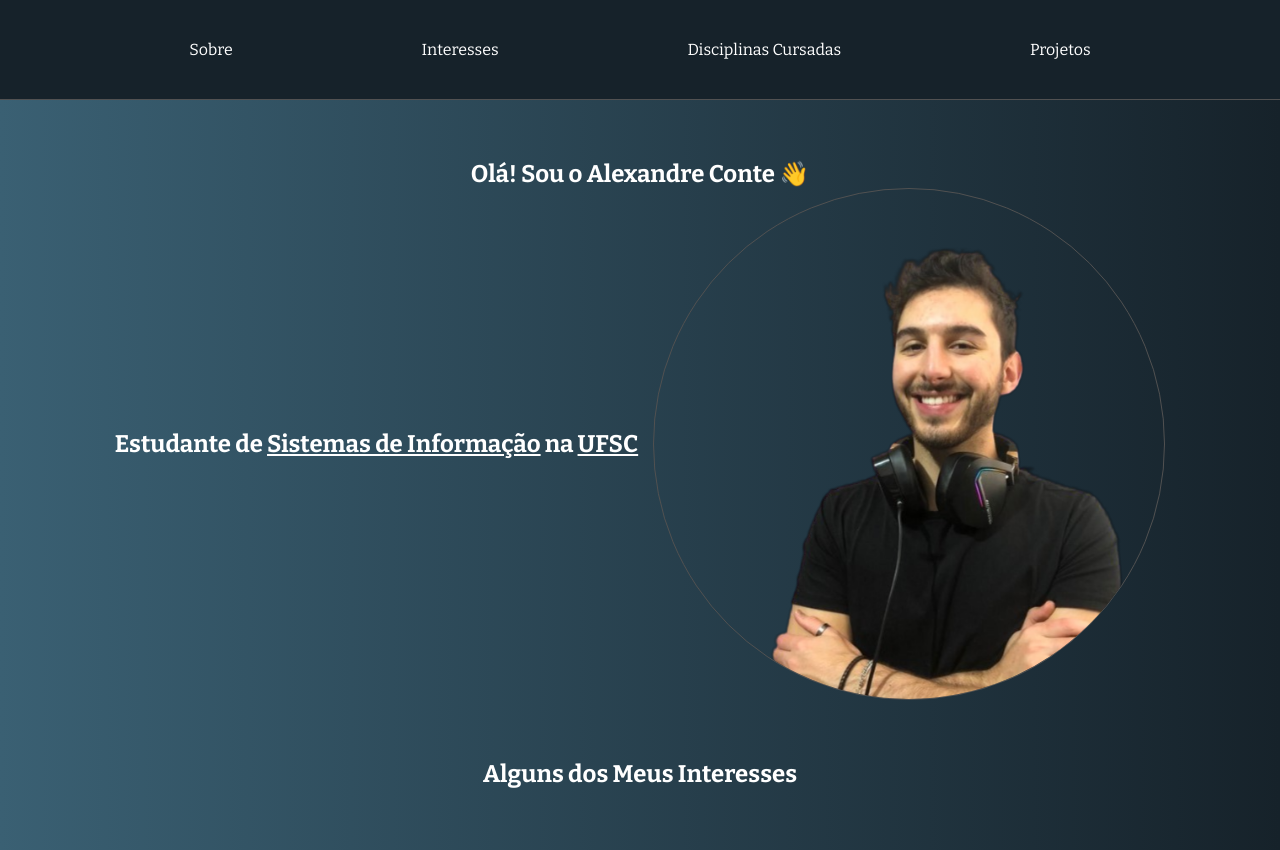
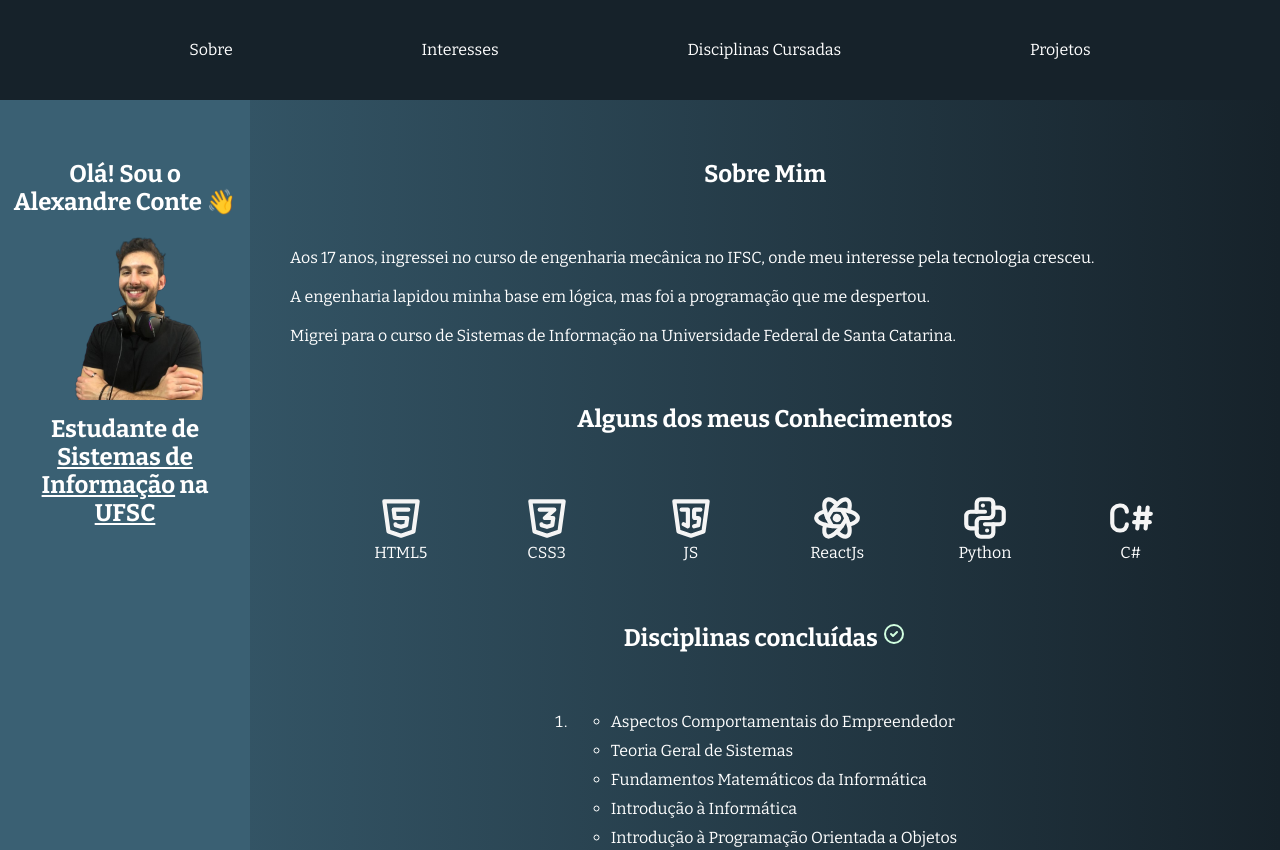
Before and after one commit to AlexandreConte/Pessoal, a plain HTML site: page index.html in a window 1280 px wide. Shown: the top 850 px of the page. Drawn offline with nearby package versions, Linux system fonts and the light colour scheme.

Commit message:
adicionada secao

```diff
--- a/index.html
+++ b/index.html
@@ -28,11 +28,9 @@
       </ul>
     </nav>
   </header>
+  <div class="header-space"></div>
+  <div class="aside-flex">
     <aside>
-
-  </aside>
-  <main>
-    <section id="sobre">
       <h1>Olá! Sou o Alexandre Conte 👋</h1>
       <div class="sobre">
         <h1>
@@ -45,9 +43,26 @@
         </h1>
         <img id="minha-foto" src="./assets/eu.png" alt="Alexandre Conte">
       </div>
+    </aside>
+    <div class="aside-space"></div>
+    <main>
+      <div class="main-content">
+        <section id="sobre">
+          <h2>Sobre Mim</h2>
+          <p>
+            Aos 17 anos, ingressei no curso de engenharia mecânica no <abbr
+              title="Instituto Federal de Santa Catarina">IFSC</abbr>, onde meu
+            interesse pela tecnologia cresceu.
+          </p>
+          <p>
+            A engenharia lapidou minha base em lógica, mas foi a programação que me despertou.
+          </p>
+          <p>
+            Migrei para o curso de Sistemas de Informação na Universidade Federal de Santa Catarina.
+          </p>
         </section>
-    <section id="interesses">
-      <h1>Alguns dos Meus Interesses</h1>
+        <section id="conhecimentos">
+          <h1>Alguns dos meus Conhecimentos</h1>
           <div>
             <ul>
               <li>
@@ -65,6 +80,14 @@
               <li>
                 <img src="./assets/icons/brand-react.svg" alt="ReactJs">
                 ReactJs
+              </li>
+              <li>
+                <img src="./assets/icons/brand-python.svg" alt="Python">
+                Python
+              </li>
+              <li>
+                <img src="./assets/icons/brand-c-sharp.svg" alt="Python">
+                C#
               </li>
             </ul>
           </div>
@@ -117,7 +140,9 @@
             </ol>
           </div>
         </section>
+      </div>
     </main>
+  </div>
   <footer>
     <p>Desenvolvido por Alexandre Conte para a disciplina INE5646</p>
     <address>
--- a/style.css
+++ b/style.css
@@ -7,7 +7,8 @@
 }
 
 *::selection {
-  background-color: #000;
+  background-color: #fff;
+  color: #000;
 }
 
 img::selection {
@@ -32,15 +33,50 @@ abbr {
 }
 
 header {
-  border-bottom: 1px solid #515151;
+  position: fixed;
+  width: 100%;
+  height: 100px;
+  z-index: 20;
   background-color: #16222A;
 }
 
-section h1 {
+.header-space {
+  height: 100px;
+}
+
+.aside-flex {
+  display: flex;
+}
+
+.aside-flex aside {
+  position: fixed;
+  width: 250px;
+  display: flex;
+  flex-direction: column;
   text-align: center;
-  display: flex;
-  justify-content: center;
-  gap: 4px;
+  background-color: #3A6073;
+  padding: 60px 10px 0;
+  height: 100%;
+  z-index: 10;
+}
+
+.aside-space {
+  width: 250px;
+  height: 100vh;
+}
+
+main section h2,
+main section h1 {
+  margin: 60px 0;
+  text-align: center;
+}
+
+main p {
+  margin: 20px 40px;
+}
+
+main {
+  width: calc(100% - 250px);
 }
 
 .nav-list {
@@ -76,12 +112,6 @@ section a:hover {
   color: #3b90ff;
 }
 
-#sobre {
-  margin: 60px auto;
-  display: block;
-  text-align: center;
-}
-
 .sobre {
   display: flex;
   align-items: center;
@@ -95,43 +125,39 @@ section a:hover {
 }
 
 #minha-foto {
-  width: 40%;
-  border-radius: 50%;
-  border: 1px solid #515151;
-}
-
-#interesses {
-  margin: 60px auto;
+  width: 80%;
 }
 
 #interesses h1 {
   text-align: center;
-  margin-bottom: 60px;
 }
 
-#interesses ul {
+#interesses ul,
+#conhecimentos ul {
   list-style: none;
-
   display: flex;
   justify-content: space-evenly;
   align-items: center;
   flex-wrap: wrap;
-  padding: 40px;
+  padding: 0 40px;
   gap: 10px;
 }
 
-#interesses li {
+#interesses li,
+#conhecimentos li {
   display: flex;
   flex-direction: column;
   align-items: center;
   transition: all 0.2s;
 }
 
-#interesses li:hover {
+#interesses li:hover,
+#conhecimentos li:hover {
   scale: 120%;
 }
 
-#interesses img {
+#interesses img,
+#conhecimentos img {
   width: 50px;
 }
 
@@ -139,10 +165,6 @@ section a:hover {
   display: flex;
   justify-content: center;
   align-items: center;
-}
-
-#disciplinas h1 {
-  margin: 60px auto;
 }
 
 #disciplinas ol > li {
```
Also changed, not shown: assets/icons/brand-c-sharp.svg (added), assets/icons/brand-python.svg (added). Lines whose indentation alone changed are shown as unchanged.
